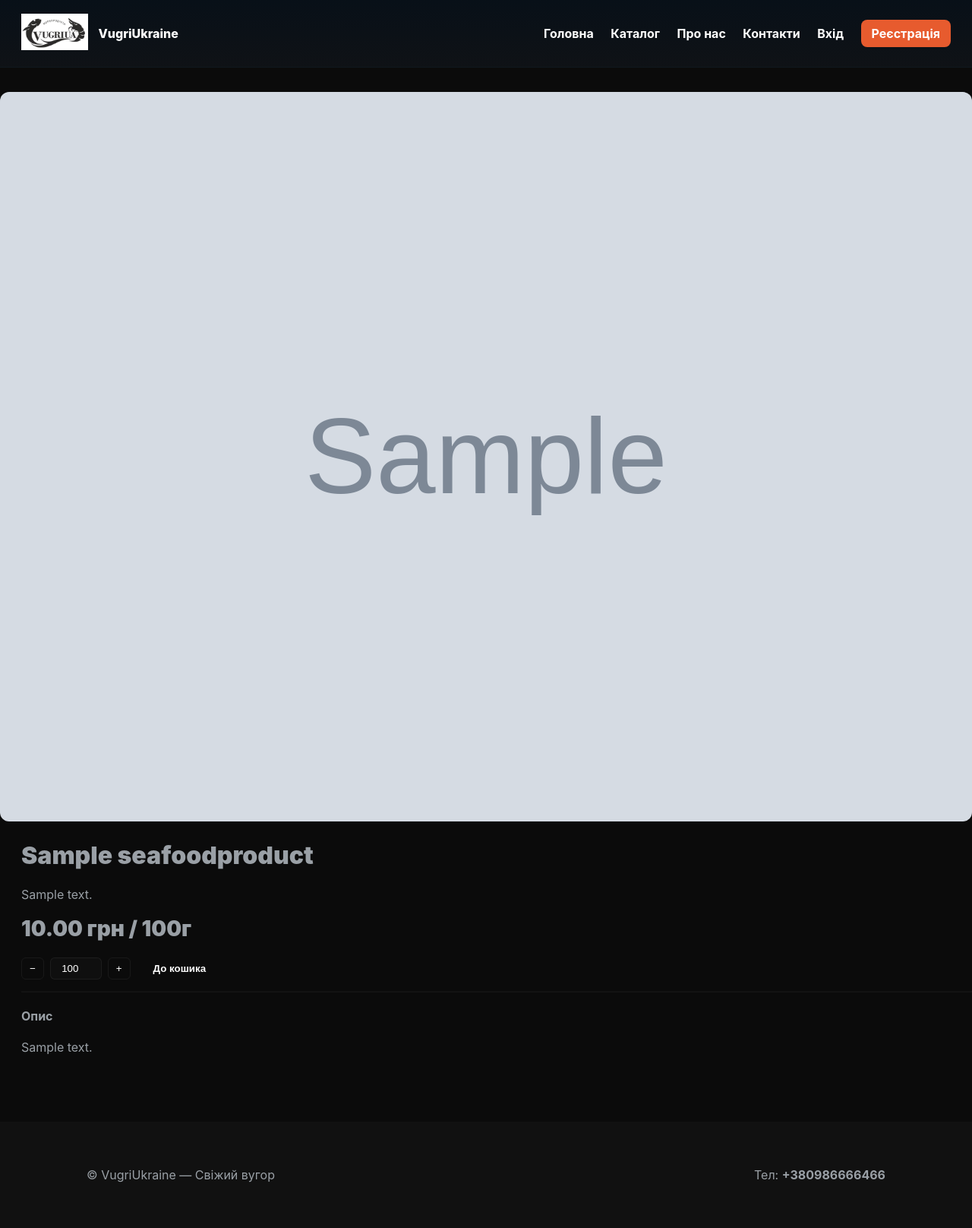
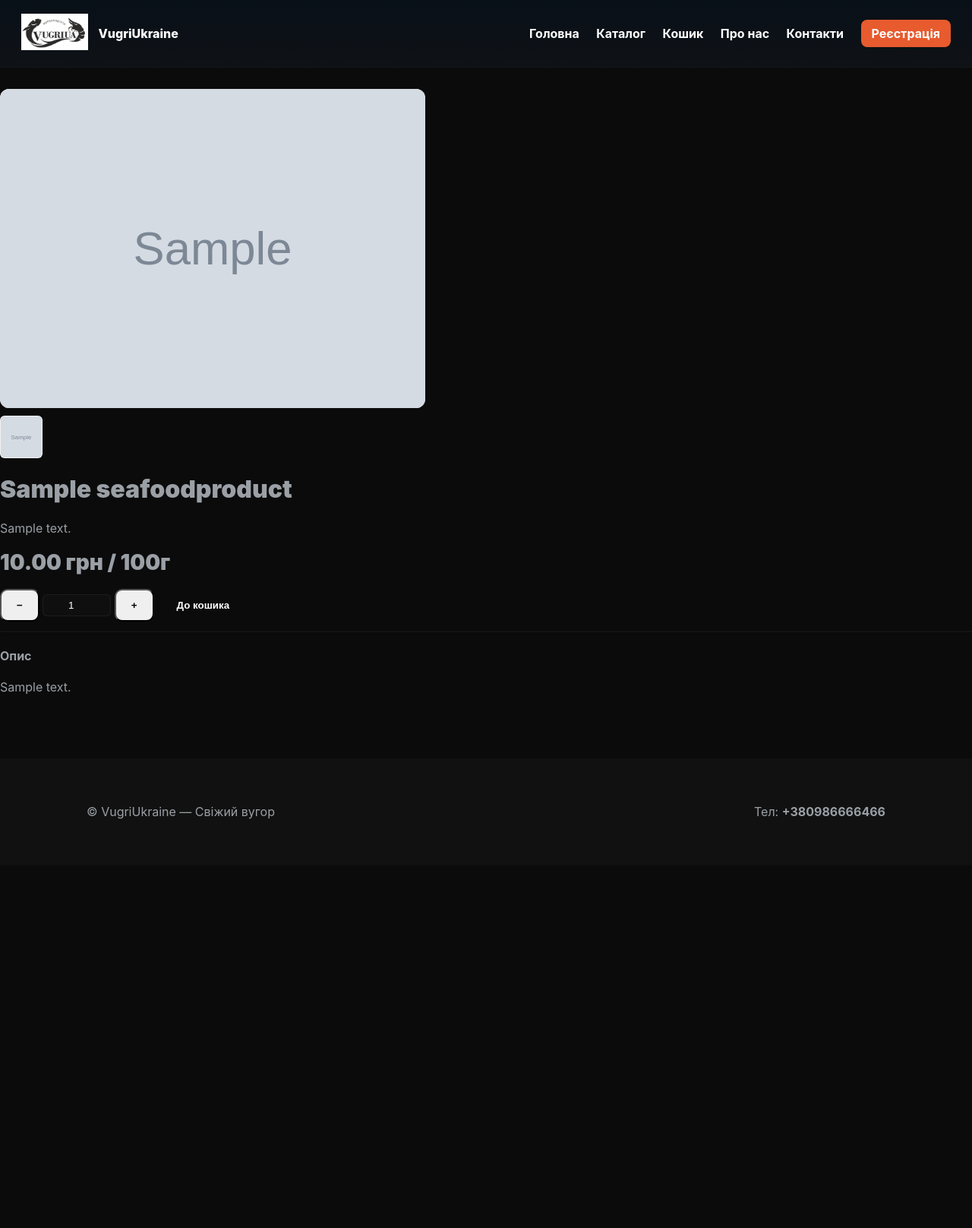
Before and after one commit to bohdan228bohdan-pixel/vugri2, a Django app: page /product/1/ in a window 1280 px wide. Shown: the whole page at 76% size. After the commit the page ends 1078 px from the top, so only its background shows below. Run offline with Django 4.2, Linux system fonts and the light colour scheme; tables that the repository leaves empty hold one stand-in row (values such as "Sample post"); grey boxes marked "Sample" are stand-in pictures.

Commit message:
update site

```diff
--- a/seafood/views.py
+++ b/seafood/views.py
@@ -12,7 +12,7 @@ from django.contrib.auth.models import User
 from django.core.mail import send_mail
 from django.http import JsonResponse, HttpResponse, HttpResponseRedirect
 from django.shortcuts import get_object_or_404, redirect, render
-from django.views.decorators.http import require_POST
+from django.views.decorators.http import require_POST, require_http_methods
 
 import stripe
 
@@ -24,7 +24,7 @@ stripe.api_key = getattr(settings, "STRIPE_SECRET_KEY", None)
 
 SAMPLES = {
     1: {
-        'name': 'Вугор',
+        'name': 'Вуго��',
         'description': 'Свіжий вугор — ідеальний для запікання, смаження та копчення.',
         'price_per_100g': '250.00',
         'image': '/static/images/png/vugor.png'
@@ -45,10 +45,6 @@ SAMPLES = {
 
 
 def _product_from_db_or_sample(product_id):
-    """
-    Returns tuple: (product_obj_for_templates, db_product_or_none)
-    product_obj_for_templates has: id, name, description, price_per_100g, image.url
-    """
     prod = SeafoodProduct.objects.filter(id=product_id).first()
     if prod:
         img = None
@@ -344,6 +340,7 @@ def add_to_cart(request):
     """
     POST params: product_id, name, price (int major units), currency, quantity, image (optional)
     Returns JSON {ok: True, cart_count: N}
+    Backwards-compatible: if frontend sends grams (100, 200...) convert to units (100g->1)
     """
     product_id = request.POST.get('product_id')
     if not product_id:
@@ -355,10 +352,19 @@ def add_to_cart(request):
     except (TypeError, ValueError):
         price = 0
     currency = request.POST.get('currency', 'UAH')
+
+    # parse quantity robustly: accept units (1,2,..) or grams (100,200,..)
+    raw_q = request.POST.get('quantity', '1')
     try:
-        quantity = int(request.POST.get('quantity', 1))
+        q = int(float(raw_q))
     except (TypeError, ValueError):
-        quantity = 1
+        q = 1
+
+    if q >= 10 and q % 100 == 0:
+        quantity = max(1, q // 100)
+    else:
+        quantity = max(1, q)
+
     image = request.POST.get('image', '')
 
     cart = _get_cart(request)
@@ -386,6 +392,8 @@ def cart(request):
 def cart_view(request):
     """
     Renders cart page. Context: cart dict and totals by currency.
+    Also passes first_pid (id першого товару в кошику) щоб кнопка 'Оформити замовлення'
+    могла перенаправити на order_form для простого кейсу.
     """
     cart = _get_cart(request)
     totals = {}
@@ -394,26 +402,32 @@ def cart_view(request):
         totals.setdefault(cur, 0)
         totals[cur] += int(item.get('price', 0)) * int(item.get('quantity', 0))
 
-    # Optional: recommended products to show under cart (example: first 6 SeafoodProduct)
+    # recommended products
     recommended = []
     try:
         recommended = SeafoodProduct.objects.all()[:6]
     except Exception:
         recommended = []
 
+    # визначаємо перший product_id у кошику (str keys)
+    first_pid = None
+    for k in cart.keys():
+        first_pid = k
+        break
+
     return render(request, 'cart.html', {
         'cart': cart,
         'totals': totals,
         'cart_count': cart_count(request),
         'products': recommended,
+        'first_pid': first_pid,
     })
 
 
 @require_POST
 def update_cart_item(request):
     """
-    POST: product_id, quantity
-    Returns JSON {ok: True, cart_count: N, totals: {...}}
+    POST: product_id, quantity (units or grams). Returns JSON {ok: True, cart_count: N, totals: {...}}
     """
     product_id = request.POST.get('product_id')
     if not product_id:
@@ -430,6 +444,9 @@ def update_cart_item(request):
     if quantity <= 0:
         del cart[product_id]
     else:
+        # convert grams->units if necessary
+        if quantity >= 10 and quantity % 100 == 0:
+            quantity = max(1, quantity // 100)
         cart[product_id]['quantity'] = quantity
 
     request.session.modified = True
@@ -487,8 +504,14 @@ def checkout_session(request):
         cancel_url=cancel_url,
     )
 
-    # Optionally clear cart after creating session or after webhook confirms payment.
-    # request.session['cart'] = {}
-    # request.session.modified = True
+    return JsonResponse({'ok': True, 'url': session.url})
 
-    return JsonResponse({'ok': True, 'url': session.url})
+
+@require_http_methods(["GET"])
+def clear_cart(request):
+    """
+    Removes 'cart' from session and redirects to cart page.
+    """
+    request.session.pop('cart', None)
+    request.session.modified = True
+    return redirect('cart')
--- a/static/cart_overrides.css
+++ b/static/cart_overrides.css
@@ -1,4 +1,4 @@
-/* Small cart/modal overrides to match design */
-.cart-card { box-shadow: 0 6px 24px rgba(0,0,0,0.35); }
-.btn-checkout { box-shadow: 0 8px 20px rgba(225,11,0,0.12); }
+/* E:\soft\vugri\static\css\cart_overrides.css */
+.cart-card { box-shadow: 0 6px 24px rgba(0,0,0,0.06); }
+.btn-checkout { box-shadow: 0 8px 20px rgba(225,11,0,0.06); }
 .rec-card .btn { background: linear-gradient(90deg, #E10B00, #ff3b3b); }
--- a/static/styles.css
+++ b/static/styles.css
@@ -404,3 +404,7 @@ body{
 .social-title{ color:var(--white); font-weight:900; }
 .social-sub{ color:var(--muted); font-size:13px; margin-top:2px; }
 .social-go{ color:var(--muted); font-weight:800; }
+
+/* невеликі стилі для cart кнопки та кнопки оформлення */
+.cart-link { color: #fff; margin-left: 10px; font-weight:700; }
+.btn-danger { background:#e74c3c; border-color: #e74c3c; color:#fff; }
--- a/templates/base.html
+++ b/templates/base.html
@@ -20,6 +20,7 @@
     <nav class="site-nav">
       <a href="/">Головна</a>
       <a href="/products/">Каталог</a>
+      <a href="{% url 'cart' %}" class="cart-link">Кошик{% if cart_count %} ({{ cart_count }}){% endif %}</a>
       <a href="/about/">Про нас</a>
       <a href="{% url 'contact' %}">Контакти</a>
 
@@ -33,7 +34,6 @@
           </button>
         </form>
       {% else %}
-        <a href="{% url 'login' %}">Вхід</a>
         <a href="{% url 'register' %}" class="cta">Реєстрація</a>
       {% endif %}
     </nav>
--- a/templates/product_details.html
+++ b/templates/product_details.html
@@ -1,49 +1,51 @@
 {% extends 'base.html' %}
 {% load static %}
 
-{% block title %}{{ product.name }} — Dieller Bus{% endblock %}
-
 {% block head_extra %}
 <style>
-/* Minimal product layout tweaks */
-.product-page { padding: 32px 0; }
-.product-img { width:100%; border-radius:12px; object-fit:cover; }
-.product-meta { padding-left: 28px; }
-.badge-qty { display:inline-block; background:rgba(255,255,255,0.03); padding:6px 10px; border-radius:8px; color:var(--muted); }
+.product-page { padding: 28px 0; }
+.product-img-wrap { max-width: 560px; max-height: 560px; overflow:hidden; border-radius:12px; background:#faf9f6; }
+.product-img { display:block; width:100%; height:100%; object-fit:contain; }
+.thumbs { margin-top:10px; display:flex; gap:8px; }
+.thumb { width:56px; height:56px; border-radius:6px; overflow:hidden; cursor:pointer; border:1px solid rgba(0,0,0,0.06); background:#fff }
+.thumb img{ width:100%; height:100%; object-fit:cover }
 .btn-add { background:var(--accent-red); color:#fff; border:none; padding:10px 18px; border-radius:8px; font-weight:800 }
-.qty-controls { display:inline-flex; gap:8px; align-items:center }
-.qty-controls button { background:transparent; border:1px solid rgba(255,255,255,0.06); color:#fff; padding:6px 10px; border-radius:6px }
-.qty-controls input { width:68px; text-align:center; padding:6px; border-radius:6px; background:#0f0f0f; border:1px solid rgba(255,255,255,0.06); color:#fff }
+.qty-input { width:90px; text-align:center; background:#0f0f0f; color:#fff; border:1px solid rgba(255,255,255,0.06); padding:6px; border-radius:6px }
 </style>
 {% endblock %}
 
 {% block content %}
 <div class="container product-page">
-  <div class="row g-4">
+  <div class="row">
     <div class="col-md-6">
-      <img src="{{ product.image.url }}" alt="{{ product.name }}" class="product-img">
+      <div class="product-img-wrap">
+        <img id="mainImage" src="{{ product.image.url }}" alt="{{ product.name }}" class="product-img">
+      </div>
+      <div class="thumbs">
+        <div class="thumb"><img src="{{ product.image.url }}" alt=""></div>
+      </div>
     </div>
 
-    <div class="col-md-6 product-meta">
+    <div class="col-md-6">
       <h1 style="font-weight:900">{{ product.name }}</h1>
-      <div style="margin:10px 0; color:var(--muted)">{{ product.description }}</div>
+      <div style="color:var(--muted)">{{ product.description }}</div>
 
       <div style="font-size:28px;font-weight:900;margin:18px 0;">{{ product.price_per_100g }} грн / 100г</div>
 
       <div style="display:flex;align-items:center;gap:12px;">
-        <div class="qty-controls" aria-label="Quantity">
-          <button id="qty-decr" type="button" aria-label="Зменшити">−</button>
-          <input id="qty" type="number" min="100" step="100" value="100" aria-label="Кількість (гр)"/>
-          <button id="qty-incr" type="button" aria-label="Збільшити">+</button>
+        <div>
+          <button id="qty-decr" class="btn btn-outline-light" type="button">−</button>
+          <!-- quantity as units (1 = 100g). Default 1, step 1 -->
+          <input id="qty" class="qty-input" type="number" value="1" min="1" step="1" />
+          <button id="qty-incr" class="btn btn-outline-light" type="button">+</button>
         </div>
 
-        <button id="addToCart" class="btn-add" data-product-id="{{ product.id }}" aria-label="Додати в кошик">До кошика</button>
+        <button id="addToCart" class="btn-add" data-product-id="{{ product.id }}">До кошика</button>
       </div>
 
       <div id="product-msg" style="margin-top:12px;color:var(--muted)"></div>
 
       <hr style="border-color: rgba(255,255,255,0.04)">
-
       <h4>Опис</h4>
       <p style="color:var(--muted)">{{ product.description }}</p>
     </div>
@@ -54,7 +56,6 @@
 {% block scripts %}
 <script>
 (function(){
-  // CSRF cookie helper
   function getCookie(name) {
     let cookieValue = null;
     if (document.cookie && document.cookie !== '') {
@@ -72,34 +73,31 @@
   const csrftoken = getCookie('csrftoken');
 
   const qtyInput = document.getElementById('qty');
-  document.getElementById('qty-incr').addEventListener('click', () => {
-    // step 100g (example)
-    const v = Math.max(100, parseInt(qtyInput.value || '100') + parseInt(qtyInput.step || '100'));
-    qtyInput.value = v;
-  });
-  document.getElementById('qty-decr').addEventListener('click', () => {
-    const step = parseInt(qtyInput.step || '100');
-    const v = Math.max(step, parseInt(qtyInput.value || String(step)) - step);
-    qtyInput.value = v;
-  });
+  document.getElementById('qty-incr').addEventListener('click', () => qtyInput.value = Math.max(1, parseInt(qtyInput.value||1) + 1));
+  document.getElementById('qty-decr').addEventListener('click', () => qtyInput.value = Math.max(1, parseInt(qtyInput.value||1) - 1));
 
-  document.getElementById('addToCart').addEventListener('click', async (e) => {
-    const btn = e.currentTarget;
-    const productId = btn.dataset.productId;
-    const quantity = parseInt(qtyInput.value || '100');
+  document.querySelectorAll('.thumb').forEach(t => t.addEventListener('click', () => {
+    const img = t.querySelector('img');
+    if (img) document.getElementById('mainImage').src = img.src;
+  }));
+
+  document.getElementById('addToCart').addEventListener('click', async function(){
+    const btn = this;
+    const pid = btn.dataset.productId;
+    const qty = Math.max(1, parseInt(qtyInput.value || 1));
 
     const data = new FormData();
-    data.append('product_id', productId);
+    data.append('product_id', pid);
     data.append('name', '{{ product.name|escapejs }}');
-    // convert price per 100g -> price per 100g integer (UAH)
+    // price is per 100g major units (UAH)
     data.append('price', Math.round(parseFloat('{{ product.price_per_100g }}' || '0')));
     data.append('currency', 'UAH');
-    data.append('quantity', quantity);
+    // send quantity as units (1 = 100g)
+    data.append('quantity', qty);
     data.append('image', '{{ product.image.url }}');
 
     btn.disabled = true;
     btn.textContent = 'Додаю...';
-
     try {
       const res = await fetch("{% url 'add_to_cart' %}", {
         method: 'POST',
@@ -108,12 +106,8 @@
       });
       const json = await res.json();
       if (json.ok) {
-        document.getElementById('product-msg').textContent = 'Товар додано в кошик';
-        // update header/cart count if exists
-        const cels = document.querySelectorAll('#cart-count');
-        cels.forEach(el => el.textContent = json.cart_count);
-        // open cart page in new tab (optional) or show modal
-        // window.location.href = "{% url 'cart' %}";
+        document.getElementById('product-msg').textContent = 'Додано в кошик';
+        document.querySelectorAll('#cart-count').forEach(el => el.textContent = json.cart_count);
       } else {
         document.getElementById('product-msg').textContent = json.error || 'Помилка додавання';
       }
--- /dev/null
+++ b/vugri/context_processors.py
@@ -0,0 +1,5 @@
+# E:\soft\vugri\vugri\context_processors.py
+# Малий контекст-процесор щоб показувати лічильник кошика в header
+def cart_count(request):
+    cart = request.session.get('cart', {}) if request else {}
+    return {'cart_count': sum(int(i.get('quantity', 0)) for i in cart.values())}
--- a/vugri/urls.py
+++ b/vugri/urls.py
@@ -53,4 +53,5 @@ urlpatterns = [
     path('cart/', cart_view, name='cart'),
     path('cart/update/', update_cart_item_view, name='update_cart_item'),
     path('cart/checkout/', checkout_session_view, name='cart_checkout'),
+    path('cart/clear/', seafood_views.clear_cart, name='clear_cart'),
 ]
```
Also changed, not shown: templates/cart.html (+90 -96 lines).
